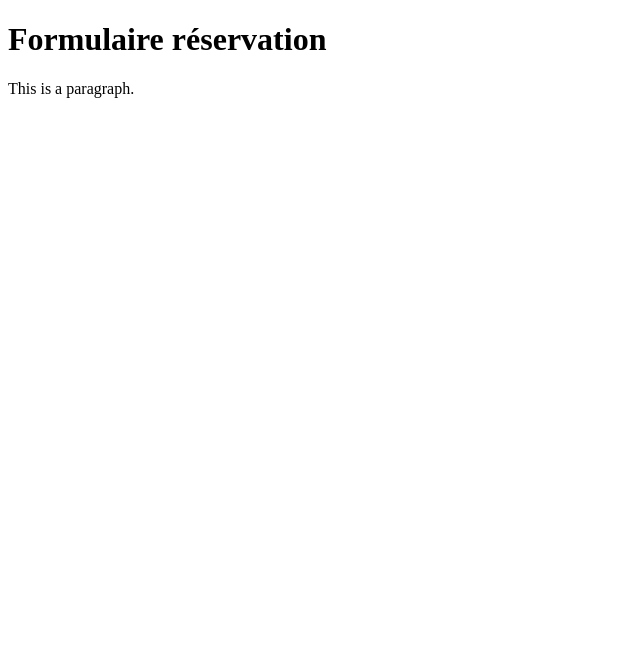
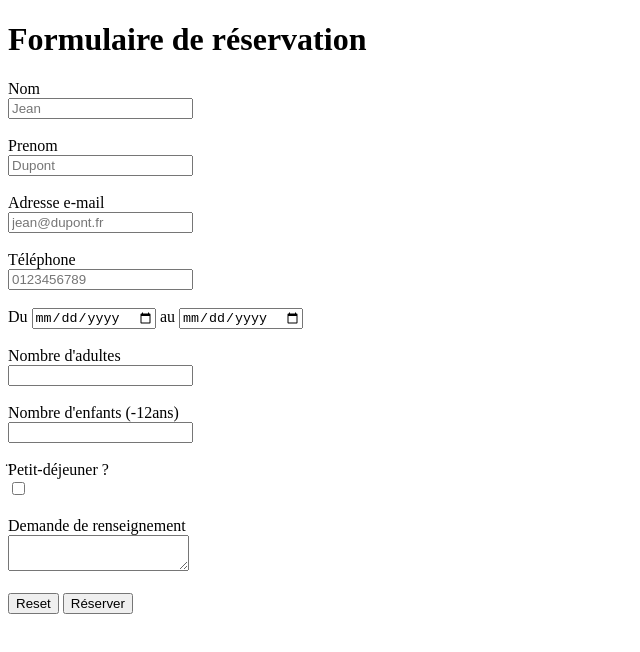
Before and after one commit to charli-pn/TLI-CPE, a plain HTML site: page reservation.html in a window 1280 px wide. Shown: the whole page, without its empty margins (0-640 px from the left). Drawn offline with Linux system fonts and the light colour scheme.

Commit message:
Formulaire de réservation

```diff
--- a/reservation.html
+++ b/reservation.html
@@ -5,8 +5,71 @@
 </head>
 <body>
 
-<h1>Formulaire réservation</h1>
-<p>This is a paragraph.</p>
+<h1>Formulaire de réservation</h1>
+
+<form>
+    <label for="name">Nom</label>
+    <br>
+    <input type="text" name="name" placeholder="Jean">
+    <br>
+    <br>
+
+    <label for="firstName">Prenom</label>
+    <br>
+    <input type="text" name="firstname" placeholder="Dupont">
+    <br>
+    <br>
+
+    <label for="email">Adresse e-mail</label>
+    <br>
+    <input type="text" name="email" placeholder="jean@dupont.fr">
+    <br>
+    <br>
+
+
+    <label for="phoneNumber">Téléphone</label>
+    <br>
+    <input type="text" name="phoneNumber" placeholder="0123456789">
+    <br>
+    <br>
+
+    <label for="depart">Du</label>
+    <input type="date" name="depart">
+    <label for="retour">au</label>
+    <input type="date" name="retour">
+    <br>
+    <br>
+
+    <label for="adultNumber">Nombre d'adultes</label>
+    <br>
+    <input type="number" name="adultNumber" min="0" >
+    <br>
+    <br>
+
+    <label for="childtNumber">Nombre d'enfants (-12ans)</label>
+    <br>
+    <input type="number" name="childNumber" min="0" >
+    <br>
+    <br>
+
+    <label for="breakfast">̈Petit-déjeuner ?</label>
+    <br>
+    <input type="checkbox" name="breakfast" value="true">
+    <br>
+    <br>
+
+    <label for="demande">Demande de renseignement</label>
+    <br>
+    <textarea name="demande">
+
+    </textarea>
+
+    <br>
+    <br>
+    <input type="reset">
+    <input type="submit" value="Réserver">
+</form>
+
 
 </body>
 </html>
```
